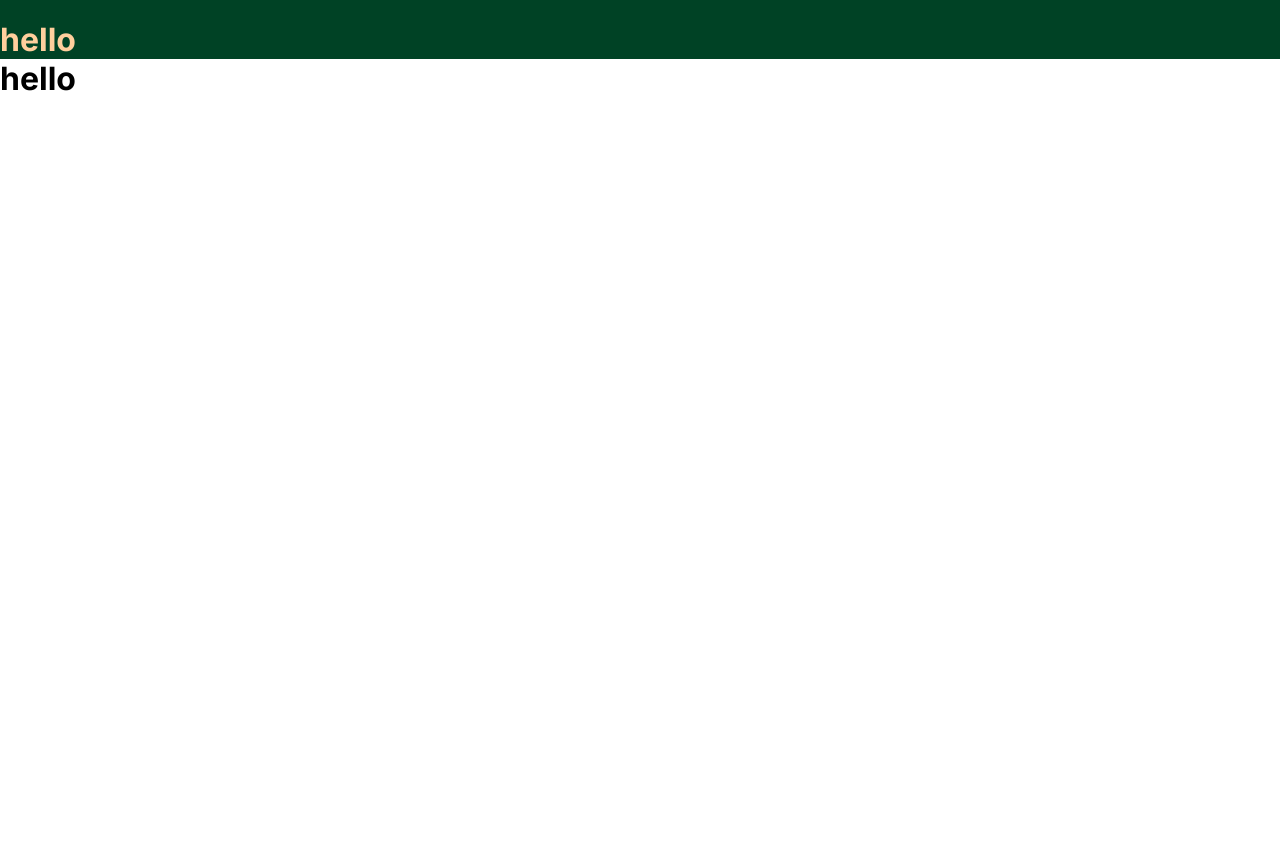
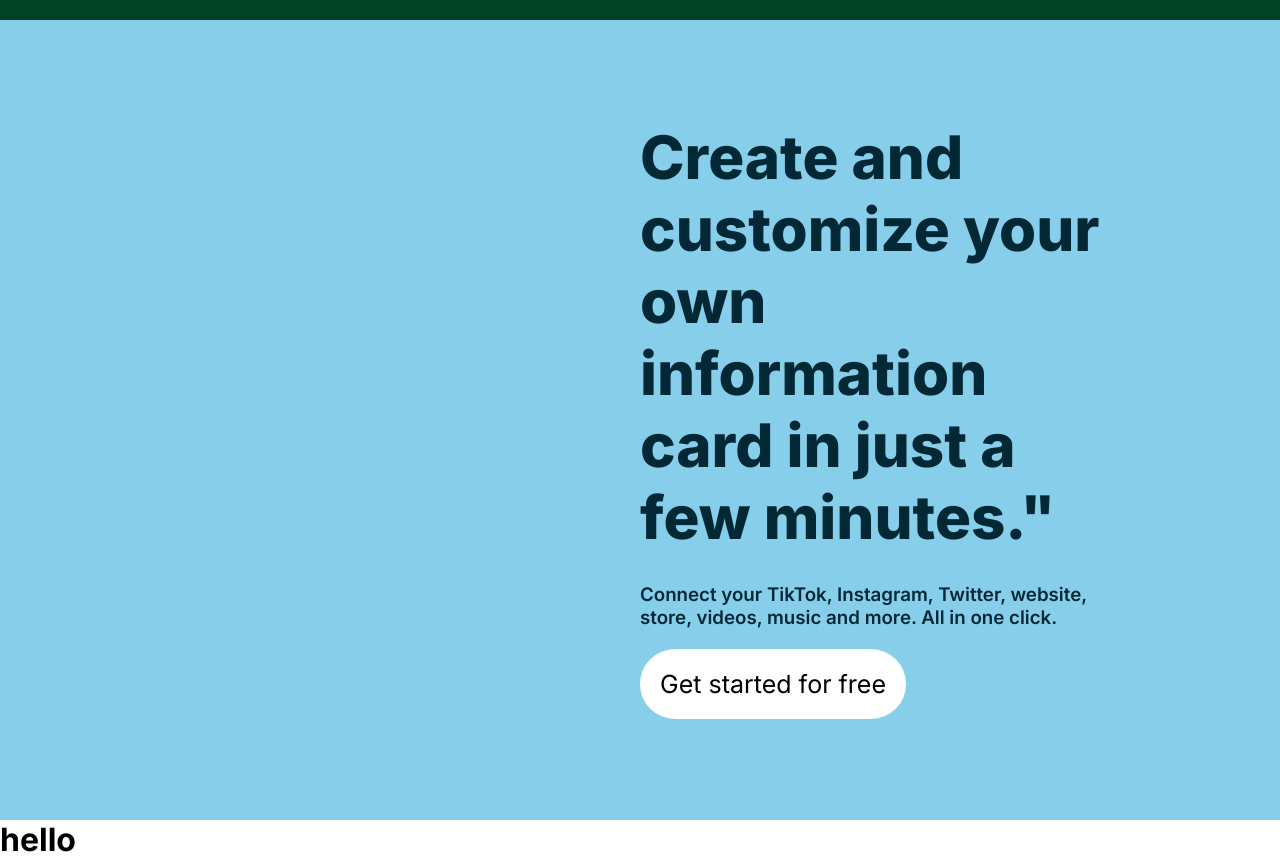
Before and after one commit to patto220048/IG22-qr-link, a React (Vite) app in the folder fontend/: page / in a window 1280 px wide. Shown: the part 780-1639 px from the top of the page. Before the commit the page ends 878 px from the top, so only its background shows below. Built offline with nearby package versions, Linux system fonts and the light colour scheme.

Commit message:
add info page

```diff
--- a/fontend/src/pages/home/Home.jsx
+++ b/fontend/src/pages/home/Home.jsx
@@ -2,6 +2,7 @@ import { Link } from 'react-router-dom';
 import './Home.scss';
 import { useState } from 'react';
 import Info from './info/Info';
+import Share from './share/Share';
 
 function Home() {
     const [homeInput, setHomeInput] = useState("")
@@ -23,7 +24,13 @@ function Home() {
             <div className="info-container">
                 <Info/>
             </div>
+            <div className="share-container">
+                <Share/>
+            </div>
+
         </div>
+
+
     );
 }
 
--- a/fontend/src/pages/home/info/Info.jsx
+++ b/fontend/src/pages/home/info/Info.jsx
@@ -1,9 +1,23 @@
 import "./Info.scss"
+import { Link } from 'react-router-dom';
 function  Info() {
     return (
-        <h1>hello
-        </h1>
-     );
+        <div className="info">
+            <div className="info-container">
+                <div className="info-left">
+
+                    <img src="" alt="" />
+                </div>
+                <div className="info-right">
+                    <h1 className='info-text'>Create and customize your own information card in just a few minutes."</h1>
+                    <h3 className='info-text1'>Connect your TikTok, Instagram, Twitter, website, store, videos,
+                     music and more. All in one click.</h3>
+
+                     <Link to="/register/signup"><button className='info-btn'>Get started for free</button></Link>
+                </div>
+            </div>
+        </div>
+    );
 }
 
 export default  Info;
--- a/fontend/src/pages/home/info/Info.scss
+++ b/fontend/src/pages/home/info/Info.scss
@@ -0,0 +1,48 @@
+@import "../../../base/color";
+
+.info {
+    background-color: skyblue;
+    color: black;
+    height: 100vh;
+
+
+
+    .info-container {
+        width: 100%;
+        height: 100vh;
+        display: flex;
+        justify-content: center;
+        align-items: center;
+
+        .info-left {
+            flex: 1;
+
+        }
+        .info-right {
+            flex: 1;
+            .info-text {
+                padding-right: 160px;
+                font-size: 60px;
+                font-weight: 800;
+                color: rgb(2, 40, 54);
+            }
+            .info-text1 {
+                padding-top: 30px;
+                padding-right: 160px;
+                font-weight: 600;
+                color: rgb(2, 40, 54);
+            }
+            .info-btn{
+                margin-top: 20px;
+                padding: 20px;
+                border-radius: 60px;
+                background-color: white;
+                font-size: 25px;
+                &:hover{
+                    background-color: rgba($color:white , $alpha: 0.5)
+                }
+            }
+        }
+
+    }
+}
--- /dev/null
+++ b/fontend/src/pages/home/share/Share.jsx
@@ -0,0 +1,13 @@
+function  Share() {
+    return (
+        <div className="share">
+            <div className="share-container">
+                <div className="share-left">
+                    <h1 className="share-text"></h1>
+                </div>
+            </div>
+        </div>
+    )
+
+}
+export default  Share;
```
Also changed, not shown: fontend/src/pages/home/share/Share.scss (added).
